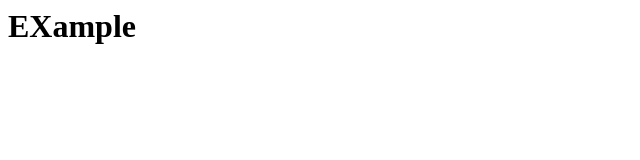
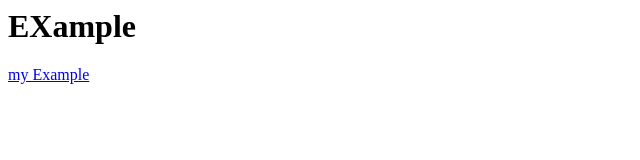
Before and after one commit to methache/methache.github.com, a plain HTML site: page Example/index.html in a window 1280 px wide. Shown: the whole page, without its empty margins (0-640 px from the left). Drawn offline with Linux system fonts and the light colour scheme.

Commit message:
Update index.html

```diff
--- a/Example/index.html
+++ b/Example/index.html
@@ -1 +1,2 @@
 <h1>EXample</h1>
+  <a href='https://mathache.github.com'>my Example</a>
```
